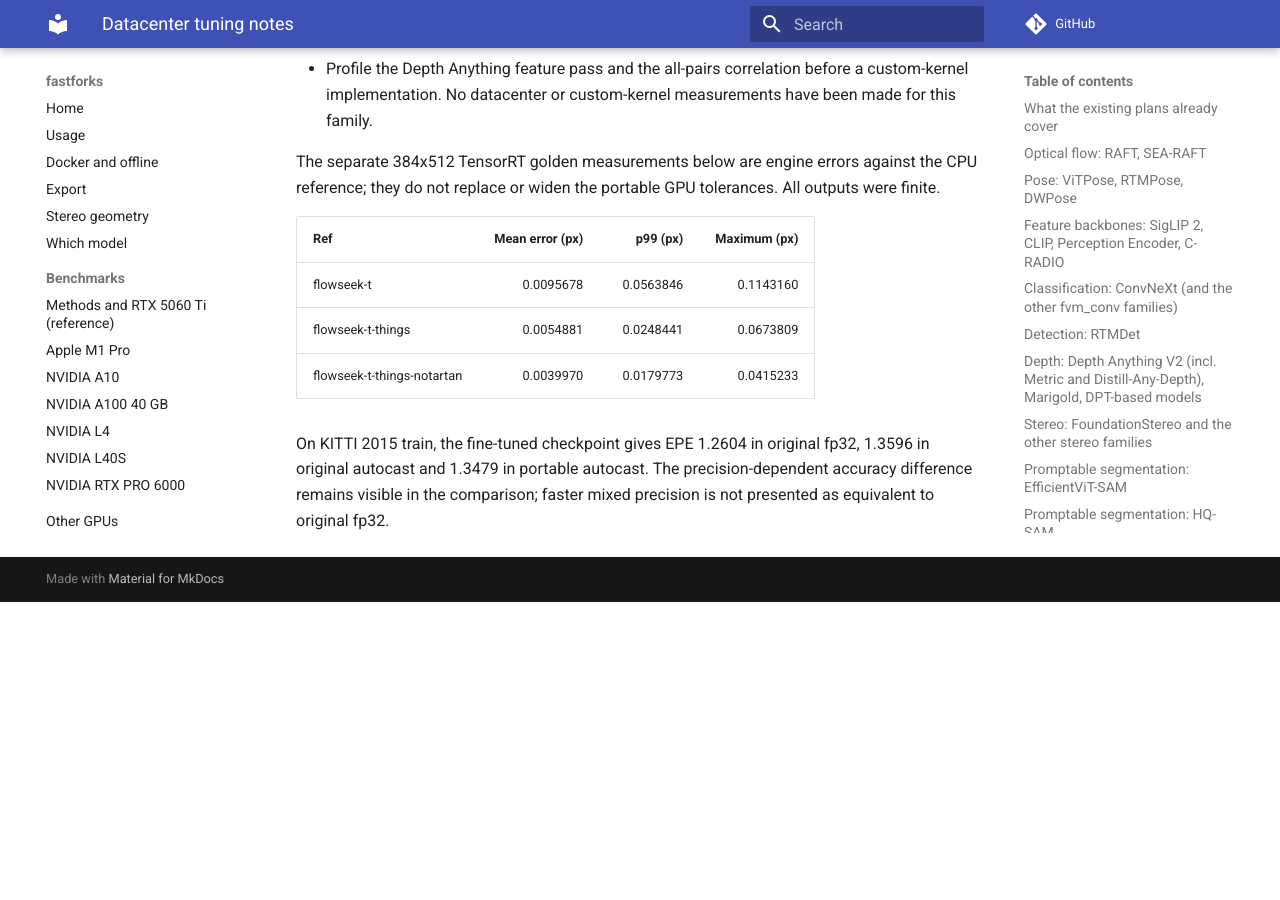
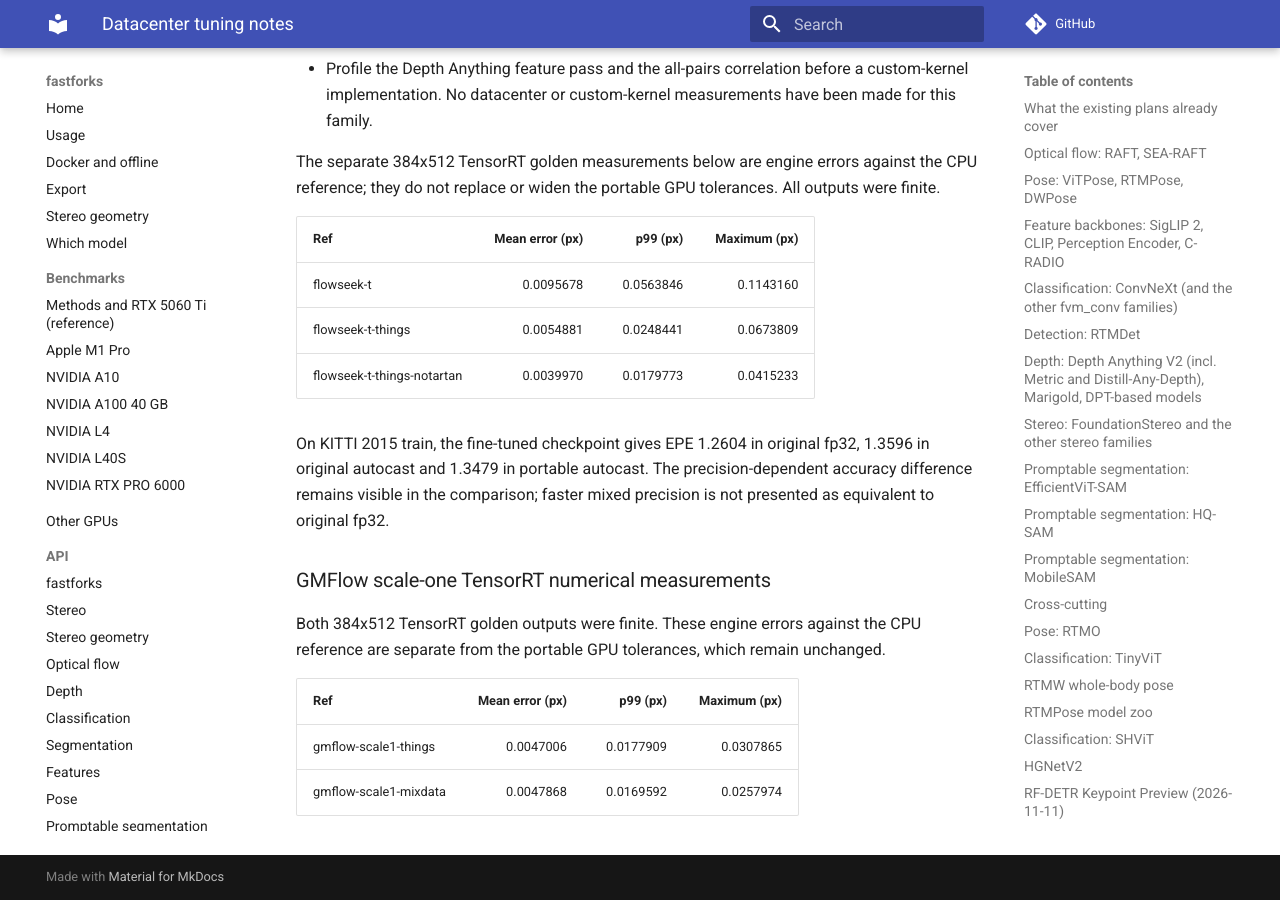
Before and after one commit to kleinicke/fastforks, an MkDocs documentation site: the page built from docs/plans/datacenter-tuning.md, in a window 1280 px wide and 900 px high, scrolled down 14084 px. Built offline with MkDocs 1.6.1 and Material for MkDocs 9.7.7, drawn with Linux system fonts in a browser that asks for light colours; comment, search, counter and statistics services are not loaded; before the commit the page ends 14686 px from its top, so only the background shows below that.

Commit message:
Record GMFlow TensorRT numerical measurements
Document finite scale-one engine outputs and their measured CPU golden errors separately from the unchanged portable GPU tolerances.

```diff
--- a/docs/plans/datacenter-tuning.md
+++ b/docs/plans/datacenter-tuning.md
@@ -436,3 +436,13 @@ they do not replace or widen the portable GPU tolerances. All outputs were finit
 On KITTI 2015 train, the fine-tuned checkpoint gives EPE 1.2604 in original fp32, 1.3596 in original
 autocast and 1.3479 in portable autocast. The precision-dependent accuracy difference remains visible in
 the comparison; faster mixed precision is not presented as equivalent to original fp32.
+
+### GMFlow scale-one TensorRT numerical measurements
+
+Both 384x512 TensorRT golden outputs were finite. These engine errors against the CPU reference are separate
+from the portable GPU tolerances, which remain unchanged.
+
+| Ref | Mean error (px) | p99 (px) | Maximum (px) |
+|---|---:|---:|---:|
+| gmflow-scale1-things | 0.0047006 | 0.0177909 | 0.0307865 |
+| gmflow-scale1-mixdata | 0.0047868 | 0.0169592 | 0.0257974 |
```
